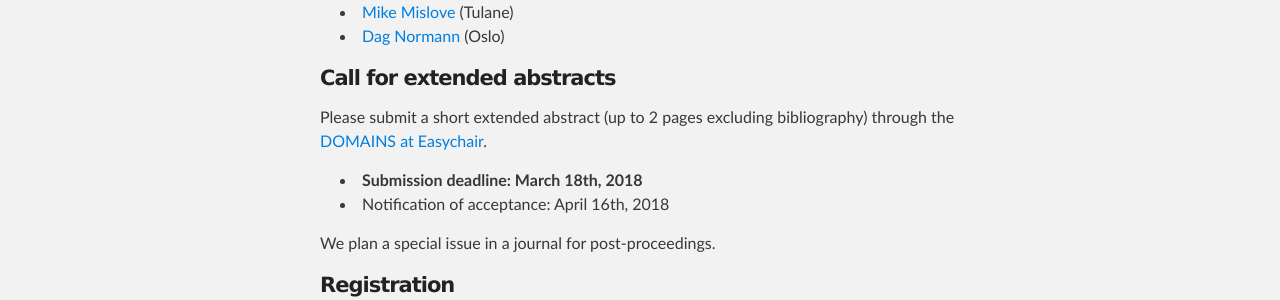
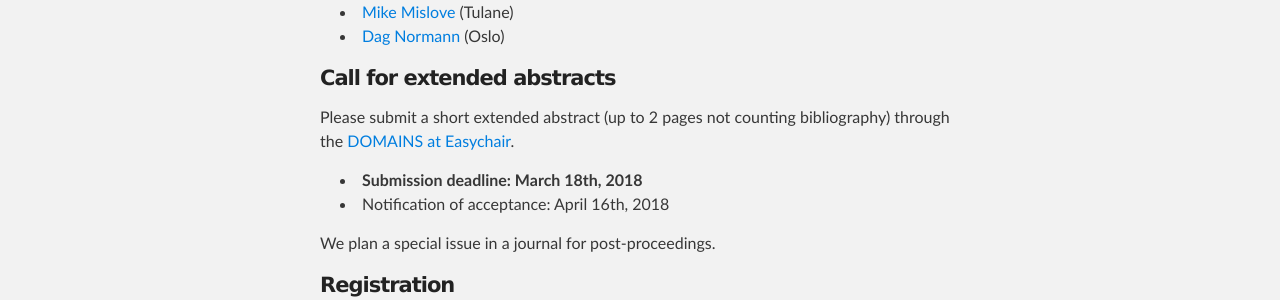
Before and after one commit to IMFM-SI/STM2025, a Jekyll site: the page built from index.md, in a window 1280 px wide. Shown: the part 669-969 px from the top of the page. Built offline with Jekyll 4.4.1, drawn with Linux system fonts in a browser that asks for light colours.

Commit message:
clarify page count

```diff
--- a/index.md
+++ b/index.md
@@ -31,7 +31,7 @@ the [Federated Logic Conference 2018](http://www.floc2018.org).
 
 #### Call for extended abstracts
 
-Please submit a short extended abstract (up to 2 pages excluding bibliography) through
+Please submit a short extended abstract (up to 2 pages not counting bibliography) through
 the [DOMAINS at Easychair](https://easychair.org/conferences/?conf=domains13).
 
 * **Submission deadline: March 18th, 2018**
```
